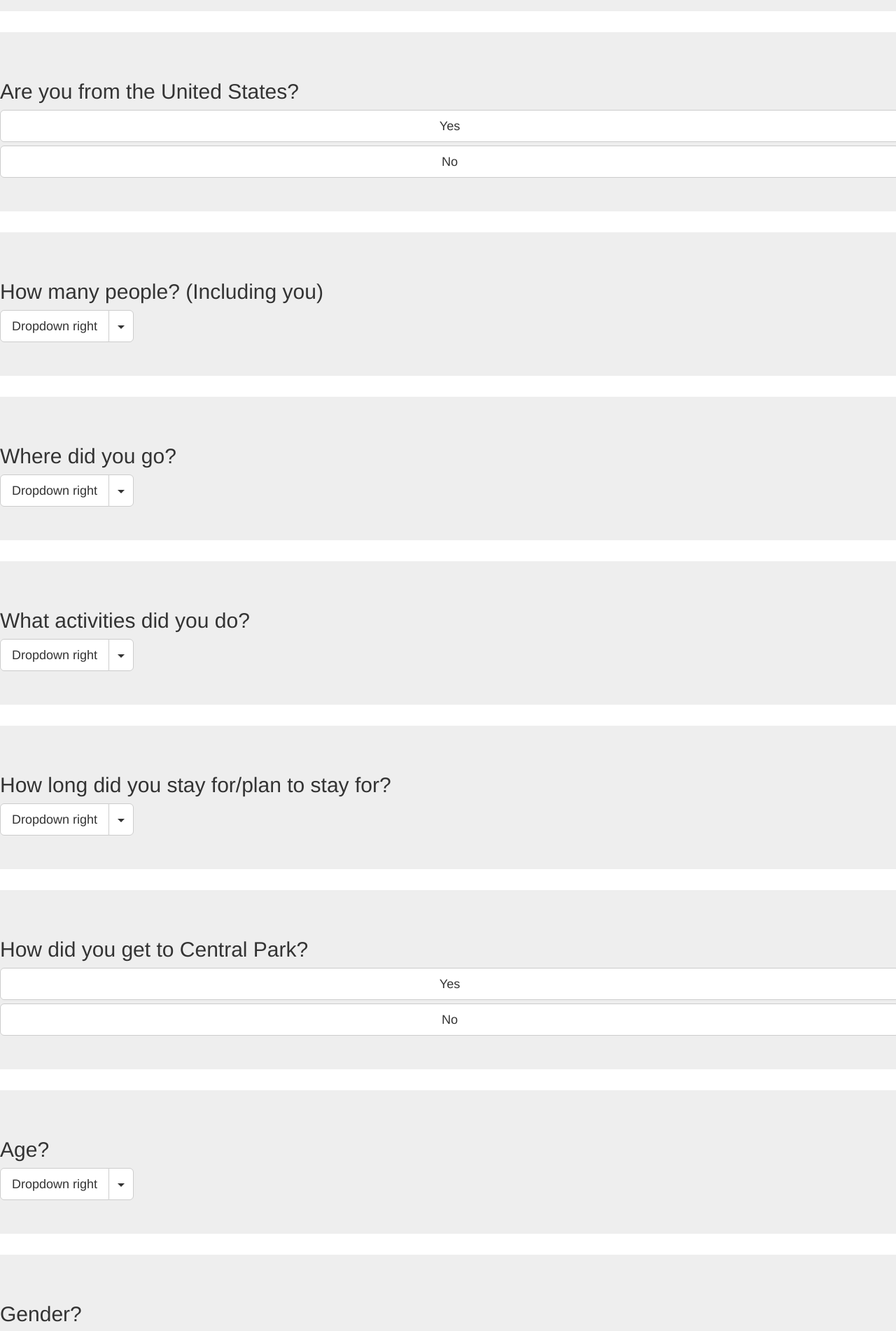
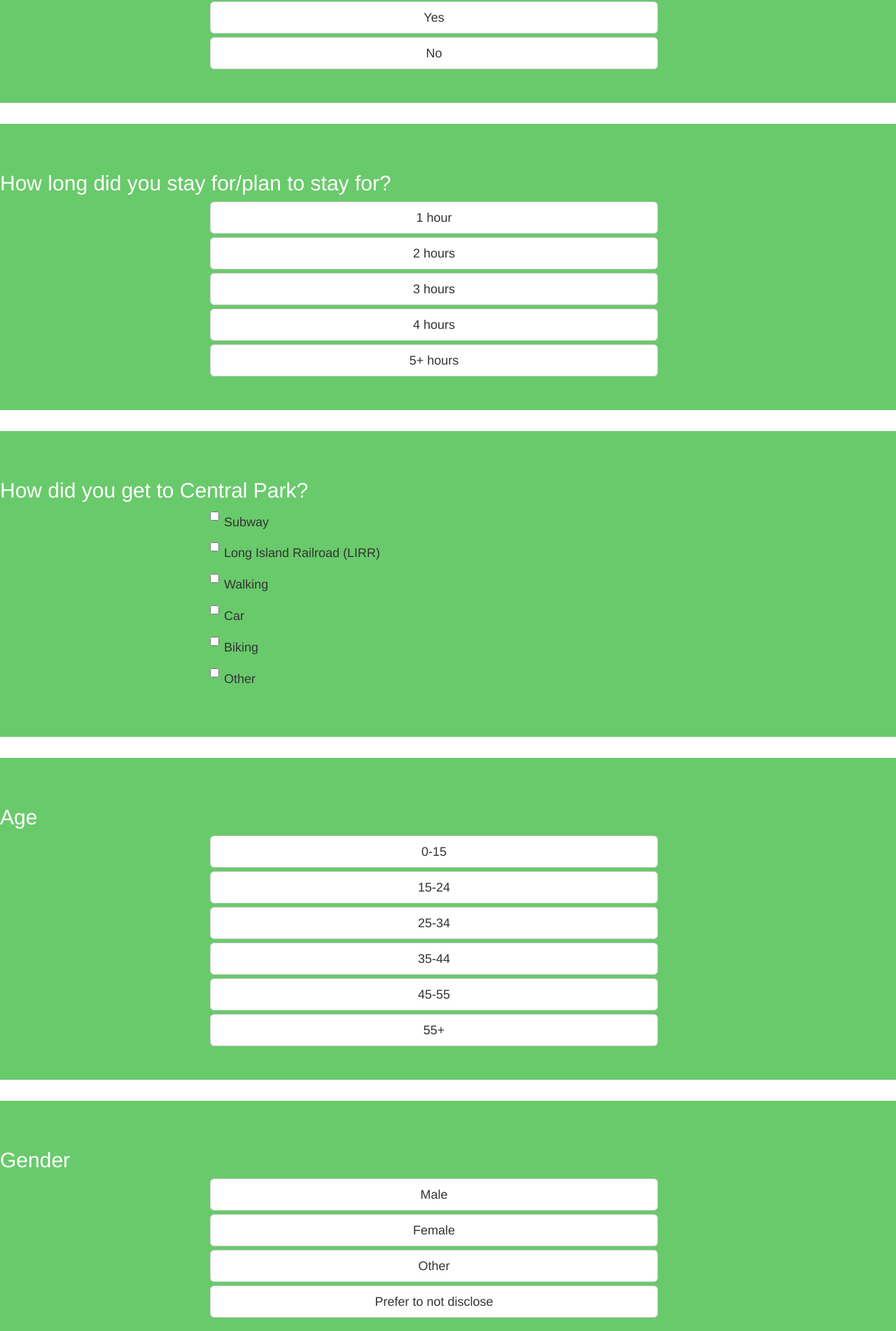
Before and after one commit to jerseycity2018/team-1, a React (Create React App) app in the folder my-app/: page /survey in a window 1280 px wide. Shown: the part 179-2081 px from the top of the page at 70% size. Built offline with nearby package versions, Linux system fonts and the light colour scheme.

Commit message:
Update survey.js
added stuff

```diff
--- a/my-app/src/components/survey.js
+++ b/my-app/src/components/survey.js
@@ -1,6 +1,6 @@
 import React, { Component } from 'react';
-import { Button, ButtonToolbar, FormGroup, FormControl, Jumbotron, MenuItem, SplitButton
- } from "react-bootstrap";
+import { Button, ButtonToolbar, FormGroup, FormControl, ToggleButton, ToggleButtonGroup, Jumbotron, MenuItem,
+  SplitButton, Row, Checkbox, Col} from "react-bootstrap";
 
 class Survey extends Component {
   constructor(props, context) {
@@ -14,14 +14,27 @@ class Survey extends Component {
     zipcode: '',
     country: '',
     group: '',
+    people: '',
+    places: [],
     renderStates: true,
     renderZipcode: false,
     renderCountry: false,
-    renderGroup: false
+    renderGroup: false,
+    renderPeople: false,
+    renderPlaces: false
   };
 }
 
-handleClick = (param) =>{
+getSelected = (e,state) =>{
+    this.setState({state: e});
+}
+
+handleClick = (Case, state, e) =>{
+    this.handleCase(Case);
+    this.getSelected(e, state);
+}
+
+handleCase = (param) => {
     switch(param){
 	    case 1:
         return this.setState({
@@ -38,14 +51,23 @@ handleClick = (param) =>{
             renderZipcode: false,
             renderGroup: true
         })
+        case 4:
+        return this.setState({
+            renderCountry: false,
+            renderGroup: true
+        })
+        case 5:
+        return this.setState({
+            renderGroup: false,
+            renderPeople: true
+        })
+        case 6:
+        return this.setState({
+            renderPeople: true,
+            renderPlaces: true
+        })
+
         default:
-    }
-}
-
-handleKeyPress = (e) => {
-    if (e.key === 'Enter') {
-      this.setState({zipcode: false});
-      this.setState({group: true});
     }
 }
 
@@ -58,31 +80,31 @@ getValidationState() {
 }
 
 handleChange(e) {
-  this.setState({ value: e.target.value });
+  this.setState({ value: e });
 }
+
 
   render() {
     return (
       <div>
-        <Jumbotron>
             <h1> Survey </h1>
-        </Jumbotron>
         {this.state.renderStates ?(
             <div>
-            <Jumbotron>
-                <h2> Are you from the United States? </h2>
-                <ButtonToolbar>
-                    <Button onClick={()=>this.handleClick(1)} value="yes" bsSize="large" block>Yes</Button>
-                    <Button onClick={()=>this.handleClick(2)} value="no" bsSize="large" block>No</Button>
-                </ButtonToolbar>
+            <Jumbotron style={{backgroundColor:"#69ca6b"}}>
+                <h2 style={{color:"white"}}> Are you from the United States? </h2>
+                <div style={{width:"50%", marginLeft:"300px"}}>
+                    <Button onClick={()=>this.handleClick(1, 'states' ,'yes')} value="yes" bsSize="large" block>Yes</Button>
+                    <Button onClick={()=>this.handleClick(2, 'states' ,'no')} value="no" bsSize="large" block>No</Button>
+                </div>
             </Jumbotron>
             </div>
         ):<div></div>}
 
         {this.state.renderZipcode ?(
         <div>
-            <Jumbotron>
-                <h2> What is your Zip Code? </h2>
+            <Jumbotron style={{backgroundColor:"#69ca6b"}}>
+                <h2 style={{color:"white"}}> What is your Zip Code? </h2>
+                <div style={{width:"50%", marginLeft:"300px"}}>
                 <form>
                     <FormGroup
                     controlId="formBasicText"
@@ -97,123 +119,193 @@ handleChange(e) {
                     <FormControl.Feedback />
                     </FormGroup>
                 </form>
-                <button onClick={()=>this.handleClick(3)}>Enter</button>
+                <button onClick={()=>this.handleClick(3, 'zipcode', this.state.value)}>Enter</button>
+                </div>
             </Jumbotron>
         </div>
         ):<div></div>}
 
         {this.state.renderCountry ?(
         <div>
-        <Jumbotron>
-          <h2> What country are you from? </h2>
-            <SplitButton title="Country" pullRight id="split-button-pull-right" bsSize="large">
-            <MenuItem eventKey="1">Action</MenuItem>
-            <MenuItem eventKey="2">Another action</MenuItem>
-            <MenuItem eventKey="3">Something else here</MenuItem>
-            <MenuItem divider />
-            <MenuItem eventKey="4">Separated link</MenuItem>
-            </SplitButton>
+        <Jumbotron style={{backgroundColor:"#69ca6b"}}>
+          <h2 style={{color:"white"}}> What country are you from? </h2>
+          <SplitButton title="Choose a Country" onSelect={(evt)=>this.handleClick(4, 'country', evt)} pullRight id="split-button-pull-right" bsSize="large">
+          <MenuItem eventKey="Afghanistan">Afghanistan</MenuItem>
+          <MenuItem eventKey="Australia">Australia</MenuItem>
+          <MenuItem eventKey="Belgium">Belgium</MenuItem>
+          <MenuItem eventKey="Brazil">Brazil</MenuItem>
+          <MenuItem eventKey="Cambodia">Cambodia</MenuItem>
+          <MenuItem eventKey="Chile">Chile</MenuItem>
+          <MenuItem eventKey="Republic of China">Republic of China</MenuItem>
+          <MenuItem eventKey="Denmark">Denmark</MenuItem>
+          <MenuItem eventKey="Dominican Republic">Dominican Republic</MenuItem>
+          <MenuItem eventKey="Egypt">Egypt</MenuItem>
+          <MenuItem eventKey="Ethiopia">Ethiopia</MenuItem>
+          <MenuItem eventKey="Finland<">Finland</MenuItem>
+          <MenuItem eventKey="France">France</MenuItem>
+          <MenuItem eventKey="Germany">Germany</MenuItem>
+          <MenuItem eventKey="Guatemala">Guatemala</MenuItem>
+          <MenuItem eventKey="Haiti">Haiti</MenuItem>
+          <MenuItem eventKey="Hungary">Hungary</MenuItem>
+          <MenuItem eventKey="India">India</MenuItem>
+          <MenuItem eventKey="Iran">Iran</MenuItem>
+          <MenuItem eventKey="Japan">Japan</MenuItem>
+          </SplitButton>
         </Jumbotron>
         </div>
         ):<div></div>}
 
         {this.state.renderGroup ?(
         <div>
-        <Jumbotron>
-          <h2> Are you alone or with a group? </h2>
-            <ButtonToolbar>
-              <Button bsSize="large" block>Alone</Button>
-              <Button bsSize="large" block>Group</Button>
-            </ButtonToolbar>
+        <Jumbotron style={{backgroundColor:"#69ca6b"}}>
+          <h2 style={{color:"white"}}> Are you alone or with a group? </h2>
+            <div style={{width:"50%", marginLeft:"300px"}}>
+              <Button  onClick={()=>this.handleClick(5, 'group', 'Alone')} bsSize="large"  block>Alone</Button>
+              <Button  onClick={()=>this.handleClick(5, 'group', 'Group')} bsSize="large" block>Group</Button>
+            </div>
         </Jumbotron>
         </div>
         ):<div></div>}
 
-        <Jumbotron>
-          <h2> How many people? (Including you) </h2>
-          <SplitButton title="Dropdown right" pullRight id="split-button-pull-right" bsSize="large">
-          <MenuItem eventKey="1">Action</MenuItem>
-          <MenuItem eventKey="2">Another action</MenuItem>
-          <MenuItem eventKey="3">Something else here</MenuItem>
-          <MenuItem divider />
-          <MenuItem eventKey="4">Separated link</MenuItem>
-          </SplitButton>
+        {this.state.renderPeople ?(
+        <div>
+        <Jumbotron style={{backgroundColor:"#69ca6b"}}>
+          <h2 style={{color:"white"}}> How many people? (Including you) </h2>
+          <div style={{width:"50%", marginLeft:"300px"}}>
+          <form>
+            <FormControl
+              type="text"
+              value={this.state.value}
+              placeholder="Enter number of people"
+              onChange={this.handleChange}
+            />
+            <FormControl.Feedback />
+        </form>
+            <button onClick={()=>this.handleClick(6, 'people', this.state.value)}>Enter</button>
+        </div>
+        </Jumbotron>
+        </div>
+        ):<div></div>}
+
+        {this.state.renderPlaces ?(
+        <div>
+        <Jumbotron style={{backgroundColor:"#69ca6b"}}>
+            <h2 style={{color:"white"}}> What places did you visit? </h2>
+            <FormGroup style={{marginLeft:"300px", marginRight:"300px"}}>
+            <Row className="show-grid">
+               <Col md={6} mdPush={6}>
+               <ToggleButtonGroup
+                type="checkbox"
+                places={this.state.places}
+                onChange={this.handleChange}
+                >
+                <ToggleButton value={'Cherry Hill'}>Cherry Hill</ToggleButton>
+                <ToggleButton value={'Strawberry Fields (Imagine Mosaic)'}>Strawberry Fields (Imagine Mosaic)</ToggleButton>
+                <ToggleButton value={'Bow Bridge'}>Bow Bridge</ToggleButton>
+                <ToggleButton value={'Shakespeare Garden'}>Shakespeare Garden</ToggleButton>
+                <ToggleButton value={'The Pool'}>The Pool</ToggleButton>
+                <ToggleButton value={'The Loch'}>The Loch</ToggleButton>
+                <ToggleButton value={'The Ravine'}>The Ravine</ToggleButton>
+                <ToggleButton value={'The Mall (Literary Walk)'}>The Mall (Literary Walk)</ToggleButton>
+
+                <ToggleButton value={'Balto'}>Balto</ToggleButton>
+                <ToggleButton value={'Bethesda Terrace (Bethesda Fountain)'}>Bethesda Terrace (Bethesda Fountain)</ToggleButton>
+                <ToggleButton value={'Alice in Wonderland'}>Alice in Wonderland</ToggleButton>
+                <ToggleButton value={'Conservatory Water'}>Conservatory Water</ToggleButton>
+                <ToggleButton value={'Obelisk (Cleopatra`s Needle)'}>Obelisk (Cleopatra's Needle)</ToggleButton>
+                <ToggleButton value={'Reservoir'}>Reservoir</ToggleButton>
+                <ToggleButton value={'Conservatory Garden'}>Conservatory Garden</ToggleButton>
+                <ToggleButton value={'The Harlem Meer'}>The Harlem Meer</ToggleButton>
+                </ToggleButtonGroup>
+                </Col>
+            </Row>
+            </FormGroup>
+        </Jumbotron>
+        </div>
+        ):<div></div>}
+
+        {this.state.renderActivities ?(
+        <div>
+        <Jumbotron style={{backgroundColor:"#69ca6b"}}>
+          <h2 style={{color:"white"}}> What activities did you do? </h2>
+          <FormGroup style={{marginLeft:"400px", marginRight:"400px"}}>
+          <Row className="show-grid">
+              <Col md={6} mdPush={6}>
+              <Checkbox> <h4 style={{display:"inline-block"}}>Bicycle Rentals</h4></Checkbox>
+              <Checkbox> <h4 style={{display:"inline-block"}}>Boating</h4></Checkbox>
+              <Checkbox> <h4 style={{display:"inline-block"}}>Ice Skating</h4></Checkbox>
+              <Checkbox> <h4 style={{display:"inline-block"}}>Swimming</h4></Checkbox>
+              <Checkbox> <h4 style={{display:"inline-block"}}>Zoo</h4></Checkbox>
+              </Col>
+              <Col md={6} mdPull={6}>
+              <Checkbox> <h4 style={{display:"inline-block"}}>Walk dog(s)</h4></Checkbox>
+              <Checkbox> <h4 style={{display:"inline-block"}}>Picnic</h4></Checkbox>
+              <Checkbox> <h4 style={{display:"inline-block"}}>Play sports</h4></Checkbox>
+              <Checkbox> <h4 style={{display:"inline-block"}}>Walk</h4></Checkbox>
+              <Checkbox> <h4 style={{display:"inline-block"}}>Bike</h4></Checkbox>
+              </Col>
+            </Row>
+            </FormGroup>
+        </Jumbotron>
+        </div>
+        ):<div></div>}
+
+        <Jumbotron style={{backgroundColor:"#69ca6b"}}>
+          <h2 style={{color:"white"}}> How long did you stay for/plan to stay for? </h2>
+          <div style={{width:"50%", marginLeft:"300px"}}>
+            <Button bsSize="large" block>1 hour</Button>
+            <Button bsSize="large" block>2 hours</Button>
+            <Button bsSize="large" block>3 hours</Button>
+            <Button bsSize="large" block>4 hours</Button>
+            <Button bsSize="large" block>5+ hours</Button>
+          </div>
         </Jumbotron>
 
-        <Jumbotron>
-          <h2> Where did you go? </h2>
-          <SplitButton title="Dropdown right" pullRight id="split-button-pull-right" bsSize="large">
-          <MenuItem eventKey="1">Action</MenuItem>
-          <MenuItem eventKey="2">Another action</MenuItem>
-          <MenuItem eventKey="3">Something else here</MenuItem>
-          <MenuItem divider />
-          <MenuItem eventKey="4">Separated link</MenuItem>
-          </SplitButton>
+        <Jumbotron style={{backgroundColor:"#69ca6b"}}>
+          <h2 style={{color:"white"}}> How did you get to Central Park? </h2>
+          <FormGroup style={{marginLeft:"300px", marginRight:"300px"}}>
+              <Checkbox> <h4 style={{display:"inline-block"}}>Subway</h4></Checkbox>
+              <Checkbox> <h4 style={{display:"inline-block"}}>Long Island Railroad (LIRR)</h4></Checkbox>
+              <Checkbox> <h4 style={{display:"inline-block"}}>Walking</h4></Checkbox>
+              <Checkbox> <h4 style={{display:"inline-block"}}>Car</h4></Checkbox>
+              <Checkbox> <h4 style={{display:"inline-block"}}>Biking</h4></Checkbox>
+              <Checkbox> <h4 style={{display:"inline-block"}}>Other</h4></Checkbox>
+            </FormGroup>
         </Jumbotron>
 
-        <Jumbotron>
-          <h2> What activities did you do? </h2>
-          <SplitButton title="Dropdown right" pullRight id="split-button-pull-right" bsSize="large">
-          <MenuItem eventKey="1">Action</MenuItem>
-          <MenuItem eventKey="2">Another action</MenuItem>
-          <MenuItem eventKey="3">Something else here</MenuItem>
-          <MenuItem divider />
-          <MenuItem eventKey="4">Separated link</MenuItem>
-          </SplitButton>
+        <Jumbotron style={{backgroundColor:"#69ca6b"}}>
+          <h2 style={{color:"white"}}> Age </h2>
+          <div style={{width:"50%", marginLeft:"300px"}}>
+            <Button bsSize="large" block>0-15</Button>
+            <Button bsSize="large" block>15-24</Button>
+            <Button bsSize="large" block>25-34</Button>
+            <Button bsSize="large" block>35-44</Button>
+            <Button bsSize="large" block>45-55</Button>
+            <Button bsSize="large" block>55+</Button>
+          </div>
         </Jumbotron>
 
-        <Jumbotron>
-          <h2> How long did you stay for/plan to stay for? </h2>
-          <SplitButton title="Dropdown right" pullRight id="split-button-pull-right" bsSize="large">
-          <MenuItem eventKey="1">Action</MenuItem>
-          <MenuItem eventKey="2">Another action</MenuItem>
-          <MenuItem eventKey="3">Something else here</MenuItem>
-          <MenuItem divider />
-          <MenuItem eventKey="4">Separated link</MenuItem>
-          </SplitButton>
+        <Jumbotron style={{backgroundColor:"#69ca6b"}}>
+          <h2 style={{color:"white"}}> Gender </h2>
+          <div style={{width:"50%", marginLeft:"300px"}}>
+            <Button bsSize="large" block>Male</Button>
+            <Button bsSize="large" block>Female</Button>
+            <Button bsSize="large" block>Other</Button>
+            <Button bsSize="large" block>Prefer to not disclose</Button>
+          </div>
         </Jumbotron>
 
-        <Jumbotron>
-          <h2> How did you get to Central Park? </h2>
-          <ButtonToolbar>
-            <Button bsSize="large" block>
-              Yes
-            </Button>
-            <Button bsSize="large" block>No</Button>
-          </ButtonToolbar>
-        </Jumbotron>
-
-        <Jumbotron>
-          <h2> Age? </h2>
-          <SplitButton title="Dropdown right" pullRight id="split-button-pull-right" bsSize="large">
-          <MenuItem eventKey="1">Action</MenuItem>
-          <MenuItem eventKey="2">Another action</MenuItem>
-          <MenuItem eventKey="3">Something else here</MenuItem>
-          <MenuItem divider />
-          <MenuItem eventKey="4">Separated link</MenuItem>
-          </SplitButton>
-        </Jumbotron>
-
-        <Jumbotron>
-          <h2> Gender? </h2>
-          <SplitButton title="Dropdown right" pullRight id="split-button-pull-right" bsSize="large">
-          <MenuItem eventKey="1">Action</MenuItem>
-          <MenuItem eventKey="2">Another action</MenuItem>
-          <MenuItem eventKey="3">Something else here</MenuItem>
-          <MenuItem divider />
-          <MenuItem eventKey="4">Separated link</MenuItem>
-          </SplitButton>
-        </Jumbotron>
-
-        <Jumbotron>
-          <h2> Ethnicity? </h2>
-          <SplitButton title="Dropdown right" pullRight id="split-button-pull-right" bsSize="large">
-          <MenuItem eventKey="1">Action</MenuItem>
-          <MenuItem eventKey="2">Another action</MenuItem>
-          <MenuItem eventKey="3">Something else here</MenuItem>
-          <MenuItem divider />
-          <MenuItem eventKey="4">Separated link</MenuItem>
-          </SplitButton>
+        <Jumbotron style={{backgroundColor:"#69ca6b"}}>
+          <h2 style={{color:"white"}}> Ethnicity </h2>
+          <div style={{width:"50%", marginLeft:"300px"}}>
+          <Button bsSize="large" block>White</Button>
+          <Button bsSize="large" block>Hispanic or Latino</Button>
+          <Button bsSize="large" block>Black or African American</Button>
+          <Button bsSize="large" block>Native American or American Indian</Button>
+          <Button bsSize="large" block>Asian/Pacific Islander</Button>
+          <Button bsSize="large" block>Other</Button>
+          <Button bsSize="large" block>Prefer to not disclose</Button>
+          </div>
         </Jumbotron>
       </div>
     )
```
